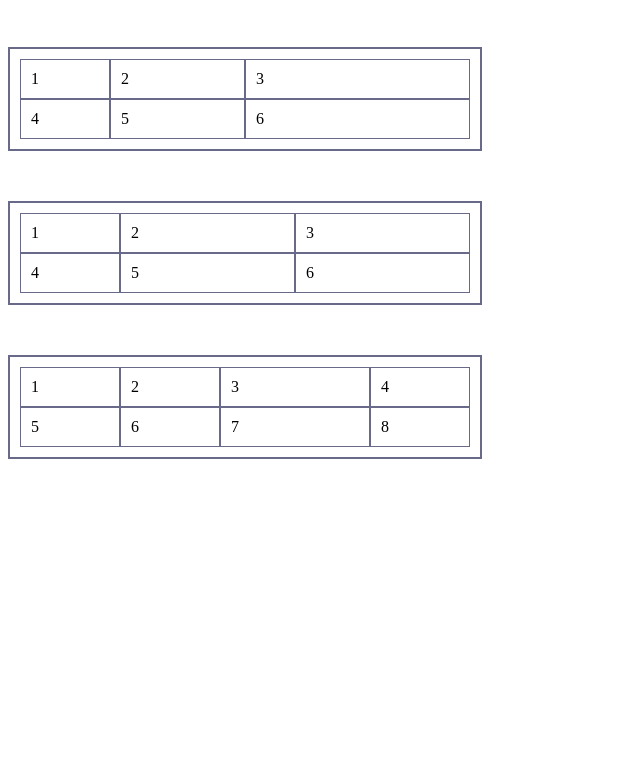
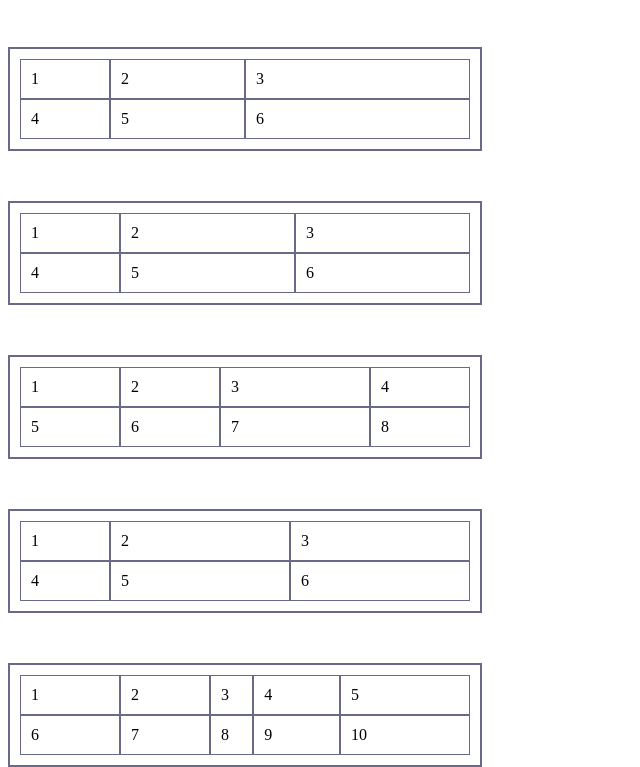
Before and after one commit to xnutti/practice, a plain HTML site: page grid/grid1.html in a window 1280 px wide. Shown: the part 1199-1966 px from the top of the page, without its empty margins (0-640 px from the left). Before the commit the page ends 1658 px from the top, so only its background shows below. Drawn offline with Linux system fonts and the light colour scheme.

Commit message:
save 70. % and fr

```diff
--- a/grid/grid1.css
+++ b/grid/grid1.css
@@ -149,3 +149,31 @@
 	padding: 10px;
 	border: 1px solid #696989;
 }
+
+#parent11 {
+    position: relative;
+    top: 500px;
+	display: grid;
+	grid-template-columns: 20% 1.5fr 1.5fr;
+	border: 2px solid #696989;
+	padding: 10px;
+	width: 450px;
+}
+#parent11 > div {
+	padding: 10px;
+	border: 1px solid #696989;
+}
+
+#parent12 {
+    position: relative;
+    top: 550px;
+	display: grid;
+	grid-template-columns: 100px 20% 2fr 4fr 6fr;
+	border: 2px solid #696989;
+	padding: 10px;
+	width: 450px;
+}
+#parent12 > div {
+	padding: 10px;
+	border: 1px solid #696989;
+}
--- a/grid/grid1.html
+++ b/grid/grid1.html
@@ -92,5 +92,25 @@
         <div id="elem64">7</div>
         <div id="elem65">8</div>
     </div>
+     <div id="parent11">
+        <div id="elem66">1</div>
+        <div id="elem67">2</div>
+        <div id="elem68">3</div>
+        <div id="elem69">4</div>
+        <div id="elem70">5</div>
+        <div id="elem71">6</div>
+    </div>
+     <div id="parent12">
+        <div id="elem72">1</div>
+        <div id="elem73">2</div>
+        <div id="elem74">3</div>
+        <div id="elem75">4</div>
+        <div id="elem76">5</div>
+        <div id="elem77">6</div>
+        <div id="elem78">7</div>
+        <div id="elem79">8</div>
+        <div id="elem80">9</div>
+        <div id="elem81">10</div>
+    </div>
 </body>
 </html>
```
